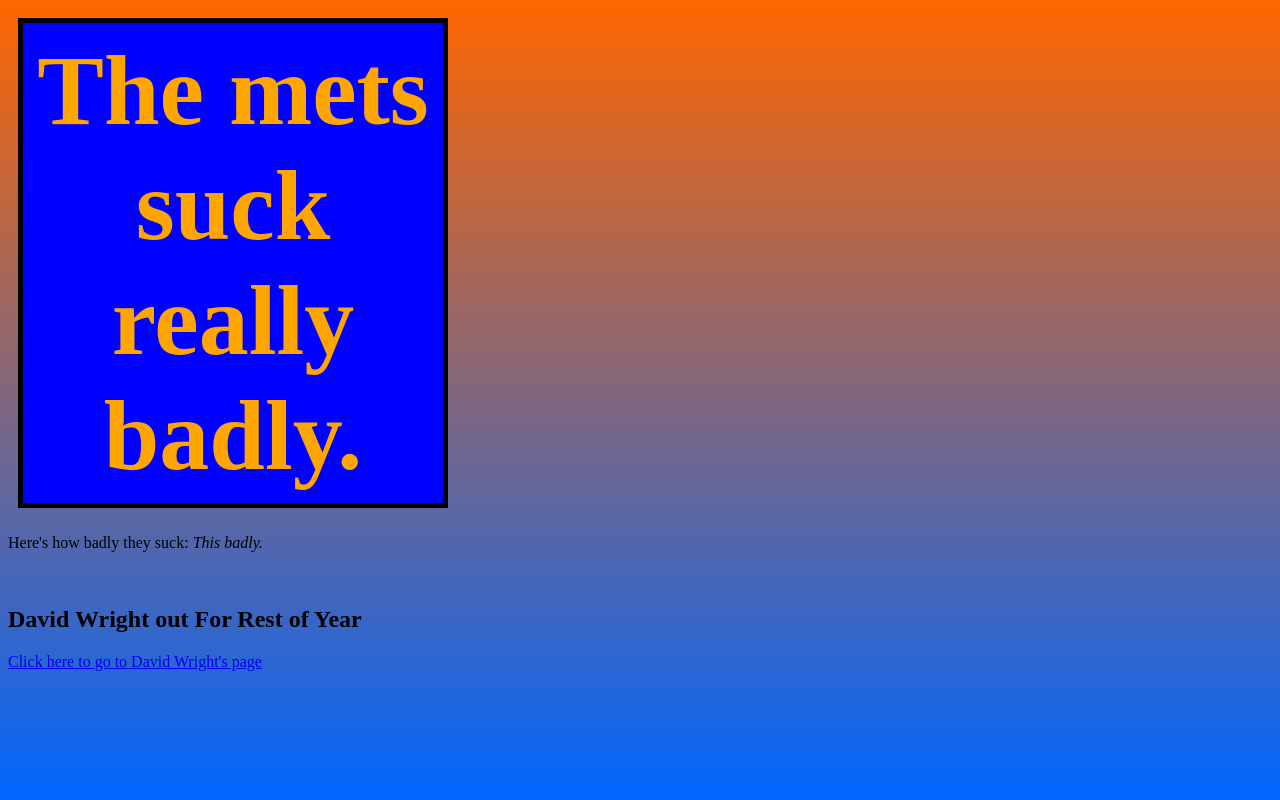
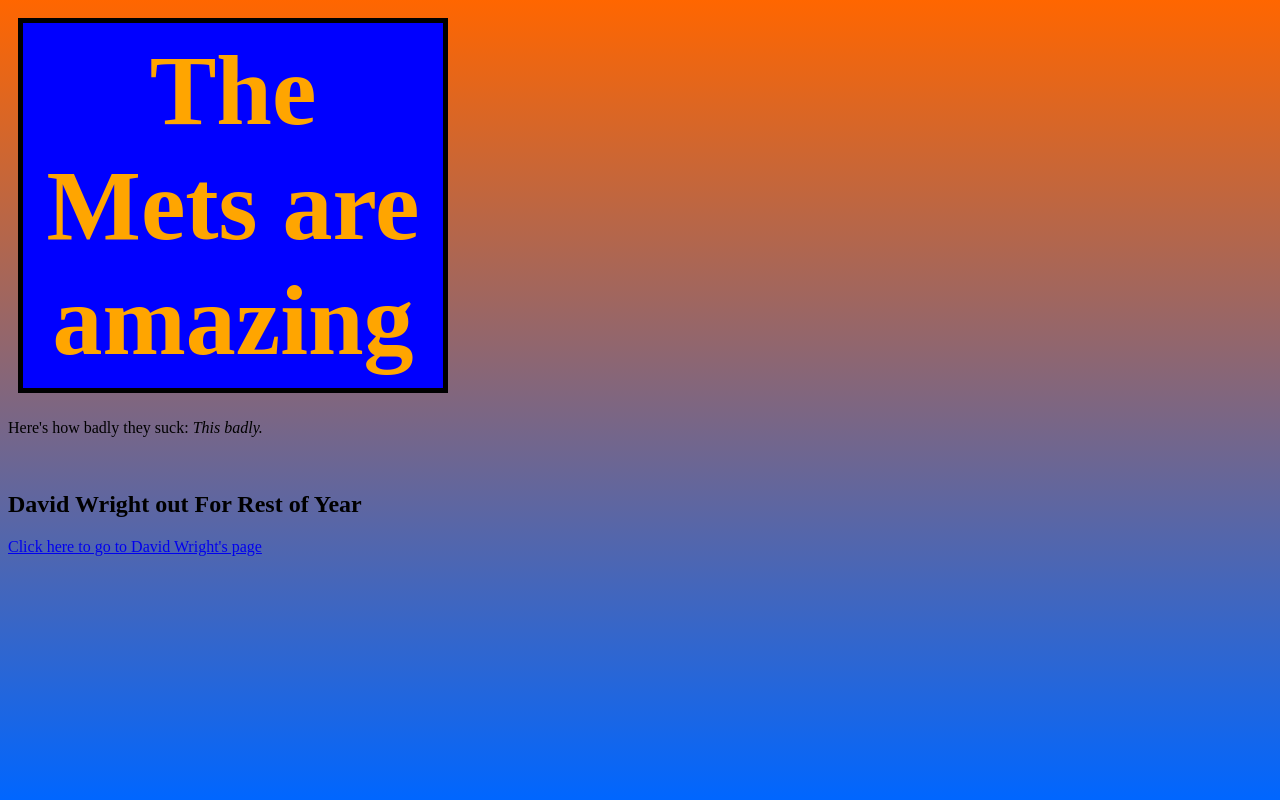
Before and after one commit to josh-shapiro/web0, a plain HTML site: page index.html in a window 1280 px wide. Drawn offline with Linux system fonts and the light colour scheme.

Commit message:
make the mets amazing

```diff
--- a/application.js
+++ b/application.js
@@ -1,2 +1,2 @@
-var bigword = document.getElementById("bigword");
-bigword.innerText = "Joshua";
+var title = document.getElementsByTagName("h1");
+title[0].innerText = "The Mets are amazing";
--- a/index.html
+++ b/index.html
@@ -9,6 +9,6 @@
 	<br>
 	<h2>David Wright out For Rest of Year</h2>
 	<a href="davidwright.html">Click here to go to David Wright's page</a>
-
+<script type="text/javascript" src="application.js"></script>
 </body>
 </html>
```
Also changed, not shown: davidwright.html (+1 -1 lines), davidwright.js (added).
